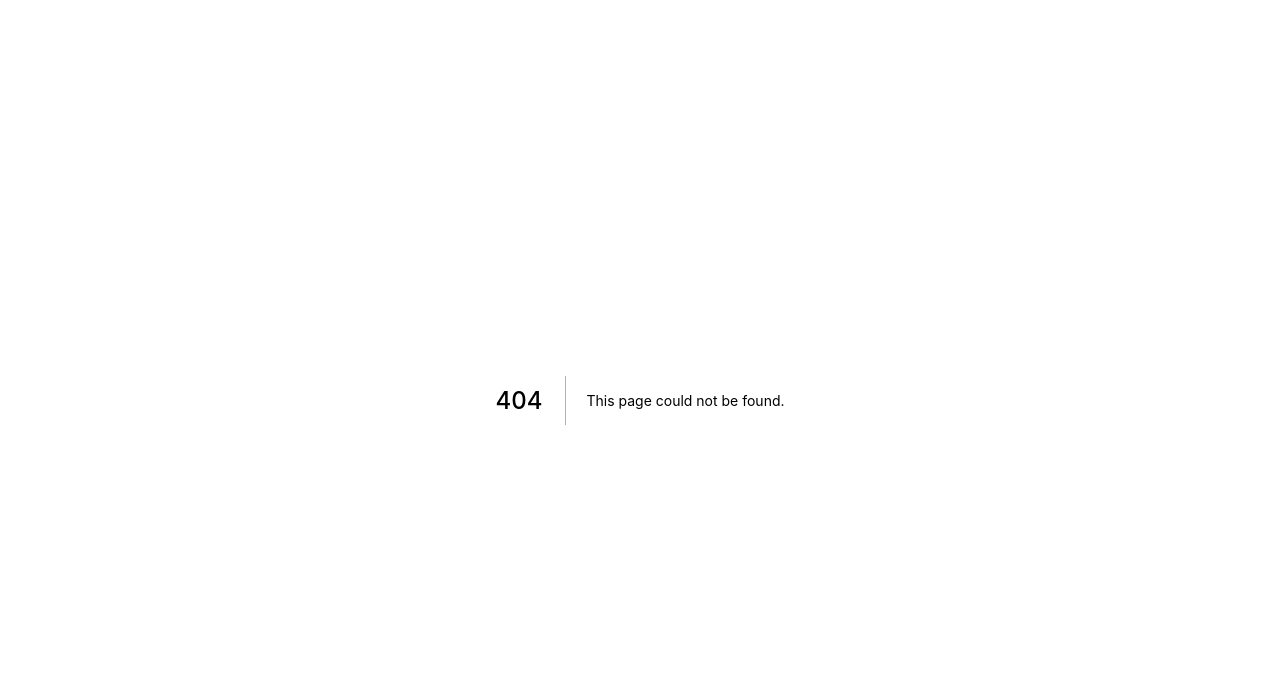
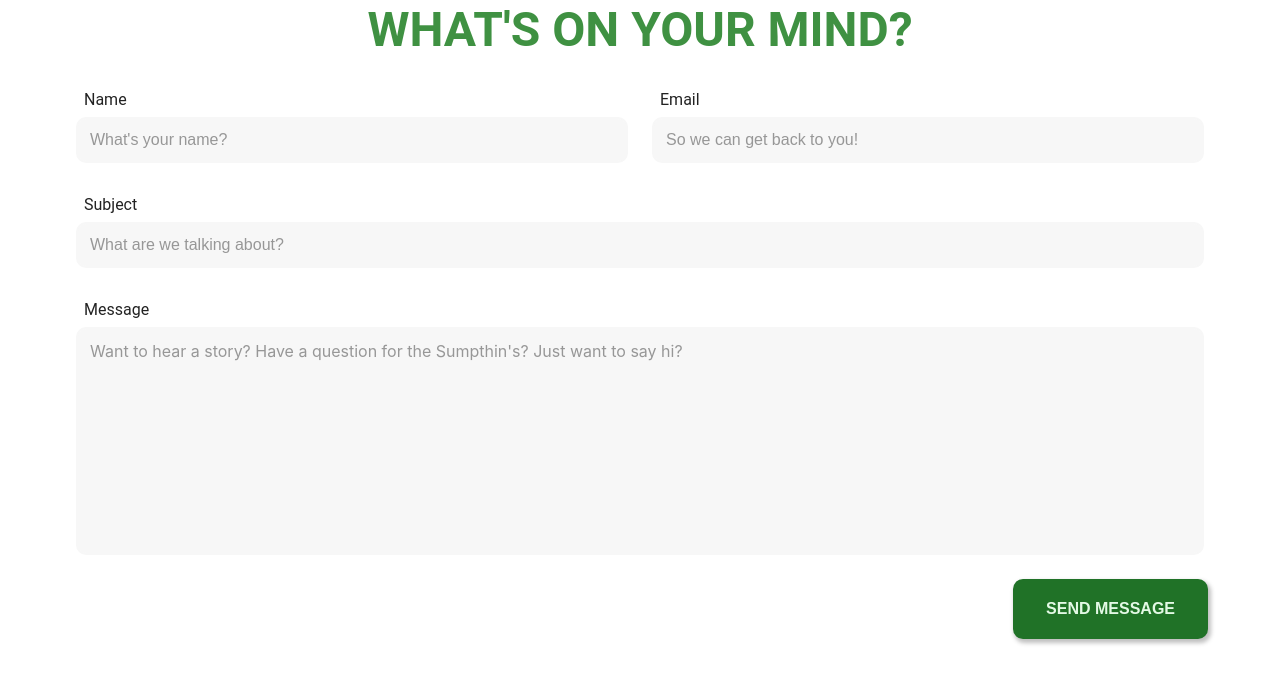
Before and after one commit to hamiltonhart/thesumpthins, a Next.js app in the folder frontend/: page /contact in a window 1280 px wide. Before the commit this address had no page. Shown: the part 237-920 px from the top of the page. Built offline with nearby package versions, Linux system fonts and the light colour scheme.

Commit message:
Nodemailer mostly working.

```diff
--- a/frontend/components/contact/ContactForm.js
+++ b/frontend/components/contact/ContactForm.js
@@ -1,18 +1,47 @@
 import { useState } from "react";
+import { useMediaQuery } from "../../utils/useMediaQuery";
 import { TextInput } from "../global/FormsComponents";
 import { PrimaryButton } from "../styles/Buttons";
 import { FlexContainer } from "../styles/Containers";
 import { FormStyle } from "../styles/Forms";
 
 export const ContactForm = () => {
-  const [name, setName] = useState();
-  const [email, setEmail] = useState();
-  const [message, setMessage] = useState();
+  const [name, setName] = useState("");
+  const [email, setEmail] = useState("");
+  const [subject, setSubject] = useState("");
+  const [message, setMessage] = useState("");
+  const [submitted, setSubmitted] = useState(false);
+
+  const mobile = useMediaQuery(900);
+
+  const handleSubmit = (e) => {
+    e.preventDefault();
+    const formData = { name, email, subject, message };
+
+    fetch("/api/contact", {
+      method: "POST",
+      headers: {
+        Accept: "application/json, text/plain, */*",
+        "Content-Type": "application/json",
+      },
+      body: JSON.stringify(formData),
+    }).then((res) => {
+      console.log("Response received");
+      if (res.status === 200) {
+        console.log("Response succeeded!");
+        setSubmitted(true);
+        setName("");
+        setEmail("");
+        setSubject("");
+        setMessage("");
+      }
+    });
+  };
   return (
-    <FlexContainer padding="var(--smSpacing) var(--xlSpacing)">
-      <FormStyle>
+    <FlexContainer padding="var(--smSpacing) var(--smSpacing)">
+      <FormStyle onSubmit={(e) => handleSubmit(e)}>
         <FlexContainer
-          flexDirection="row"
+          flexDirection={mobile ? "column" : "row"}
           fullWidth
           padding="0px var(--smSpacing)"
         >
@@ -22,15 +51,29 @@ export const ContactForm = () => {
             placeholder="What's your name?"
             value={name}
             setValue={setName}
+            required
             fullWidth
           />
           <TextInput
             type="email"
             htmlFor="email"
             labelText="Email"
-            placeholder="What's your email?"
+            placeholder="So we can get back to you!"
             value={email}
             setValue={setEmail}
+            required
+            fullWidth
+          />
+        </FlexContainer>
+        <FlexContainer padding="0px var(--smSpacing)">
+          <TextInput
+            type="text"
+            htmlFor="subject"
+            labelText="Subject"
+            placeholder="What are we talking about?"
+            value={subject}
+            setValue={setSubject}
+            required
             fullWidth
           />
         </FlexContainer>
@@ -42,6 +85,7 @@ export const ContactForm = () => {
             value={message}
             setValue={setMessage}
             textarea
+            required
             fullWidth
           />
         </FlexContainer>
@@ -50,7 +94,12 @@ export const ContactForm = () => {
           justifyContent="flex-end"
           padding="var(--smSpacing) var(--lgSpacing)"
         >
-          <PrimaryButton as="input" type="submit" value="Send to Mrs. Crow" />
+          <PrimaryButton
+            as="input"
+            type="submit"
+            value="Send Message"
+            disabled={!!!name || !!!email || !!!subject || !!!message}
+          />
         </FlexContainer>
       </FormStyle>
     </FlexContainer>
--- a/frontend/components/global/Icons.js
+++ b/frontend/components/global/Icons.js
@@ -13,7 +13,7 @@ export const MenuIcon = (props) => {
 export const CloseIcon = (props) => {
   return (
     <IconStyle onClick={props.onClick} {...props}>
-      <img src={CloseIconSVG} width="200px" alt="Close Menu" />
+      <img src={CloseIconSVG} alt="Close Menu" />
     </IconStyle>
   );
 };
--- a/frontend/components/global/Nav.js
+++ b/frontend/components/global/Nav.js
@@ -10,6 +10,10 @@ export default function Nav() {
 
   // useMediaQuery at 900px to put a hamburger menu in the top left that pulls from the top, framer motion for a fun animation, close on the right
   const hamburger = useMediaQuery(900);
+
+  const handleLinkClick = () => {
+    setOpen(false);
+  };
 
   return (
     <NavBarStyle>
@@ -31,11 +35,15 @@ export default function Nav() {
             <HamburgerStyle>
               <CloseIcon onClick={() => setOpen(false)} noBG width="40px" />
               <Link href="/sumpthins">
-                <a className="first">Meet The Sumpthin's</a>
+                <a className="first" onClick={handleLinkClick}>
+                  Meet The Sumpthin's
+                </a>
               </Link>
 
               <Link href="/contact">
-                <a className="second">Talk To The Sumpthin's</a>
+                <a className="second" onClick={handleLinkClick}>
+                  Talk To The Sumpthin's
+                </a>
               </Link>
             </HamburgerStyle>
           )}
--- a/frontend/components/styles/Buttons.js
+++ b/frontend/components/styles/Buttons.js
@@ -5,6 +5,7 @@ const ButtonBase = styled.button`
   text-transform: uppercase;
   font-size: var(--std);
   box-shadow: var(--stdHeight);
+  ${(props) => props.disabled && "background-color: var(--darkGrey);"}
 `;
 
 export const PrimaryButton = styled(ButtonBase)`
--- a/frontend/package.json
+++ b/frontend/package.json
@@ -13,6 +13,7 @@
     "graphql": "^15.5.0",
     "next": "10.1.3",
     "next-images": "^1.7.0",
+    "nodemailer": "^6.6.0",
     "react": "17.0.2",
     "react-dom": "17.0.2",
     "styled-components": "^5.2.3"
--- /dev/null
+++ b/frontend/pages/api/contact.js
@@ -0,0 +1,36 @@
+export default async function (req, res) {
+  const nodemailer = require("nodemailer");
+
+  const transporter = nodemailer.createTransport({
+    port: 465,
+    host: "smtp.gmail.com",
+    secure: true,
+    auth: {
+      user: process.env.EMAIL_ADDRESS,
+      pass: process.env.EMAIL_PASSWORD,
+    },
+  });
+
+  console.log("----Transporter", transporter);
+  try {
+    const info = await transporter.sendMail({
+      from: `<${req.body.email}>${req.body.name}`,
+      to: process.env.EMAIL_ADDRESS,
+      subject: `Contact Form: ${req.body.subject}`,
+      text: `${req.body.name}
+      ${req.body.email}
+      ${req.body.message}`,
+      html: `
+        <div>
+          <h1 style="text-align: center;">${req.body.name}</h1>
+          <h3 style="text-align: center;">${req.body.email}</h3>
+          <p>${req.body.message}</p>
+        </div>
+      `,
+    });
+  } catch (err) {
+    console.log("----Transporter Error----", err);
+  }
+
+  res.status(200).json(req.body);
+}
```
Also changed, not shown: frontend/pages/contact.js (renamed from frontend/zPages/contact.js), 2 other files (tests, documents, lock files or other folders).
